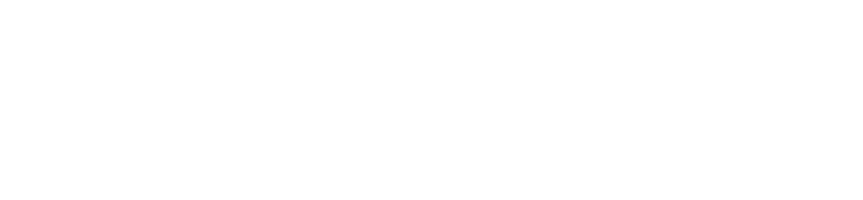
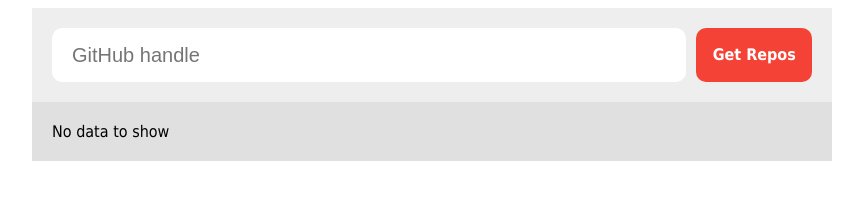
Before and after one commit to Abd-Elhadi/GitHub-Repositories, a plain HTML site: page index.html in a window 1280 px wide. Shown: the whole page, without its empty margins (208-1071 px from the left). Drawn offline with Linux system fonts and the light colour scheme.

Commit message:
markup and styling

```diff
--- a/index.css
+++ b/index.css
@@ -0,0 +1,53 @@
+* {
+    box-sizing: border-box;
+}
+
+body {
+    font-family: Tahoma, Arial;
+}
+
+.repos-container {
+    width: 800px;
+    background-color: #F6F6F6;
+    margin: auto;
+}
+
+.repos-container .get-repos {
+    display: flex;
+    padding: 20px;
+    background-color: #EEE;
+}
+
+.repos-container .get-repos input {
+    width: 100%;
+    padding: 15px 20px;
+    border: none;
+    font-size: 20px;
+    height: 54px;
+
+}
+
+.repos-container .get-repos input:focus {
+    outline: 2px solid #F44336;
+}
+
+.repos-container .get-repos .get-button {
+    width: 140px;
+    margin-left: 10px;
+    height: 54px;
+    background-color: #F44336;
+    color: #fff;
+    line-height: 54px;
+    text-align: center;
+    font-weight: bold;
+    cursor: pointer;
+}
+.repos-container .get-repos .get-button,
+.repos-container .get-repos input {
+    border-radius: 10px;
+}
+
+.repos-container .show-data {
+    padding: 20px;
+    background-color: #E0E0E0;
+}
--- a/index.html
+++ b/index.html
@@ -10,7 +10,15 @@
 </head>
 
 <body>
-
+    <div class="repos-container">
+        <div class="get-repos">
+            <input type="text" placeholder="GitHub handle">
+            <span class="get-button">Get Repos</span>
+        </div>
+        <div class="show-data">
+            <span>No data to show</span>
+        </div>
+    </div>
     <script src="index.js"></script>
 </body>
 
--- a/index.js
+++ b/index.js
@@ -0,0 +1,12 @@
+// main variables
+let theInput = document.querySelector('.get-repos input');
+let getButton = document.querySelector('.get-button');
+let reposData = document.querySelector('.show-data');
+
+//get repos function
+
+function getRepos() {
+    console.log('Function get repos');
+}
+
+getRepos();
```
